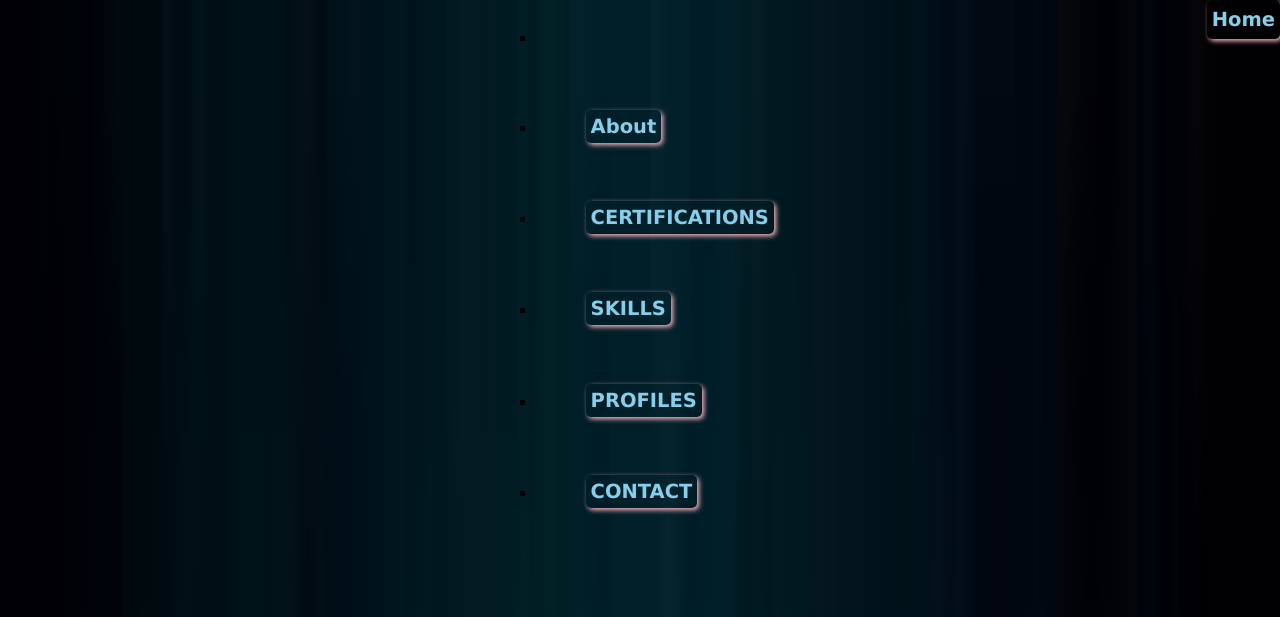
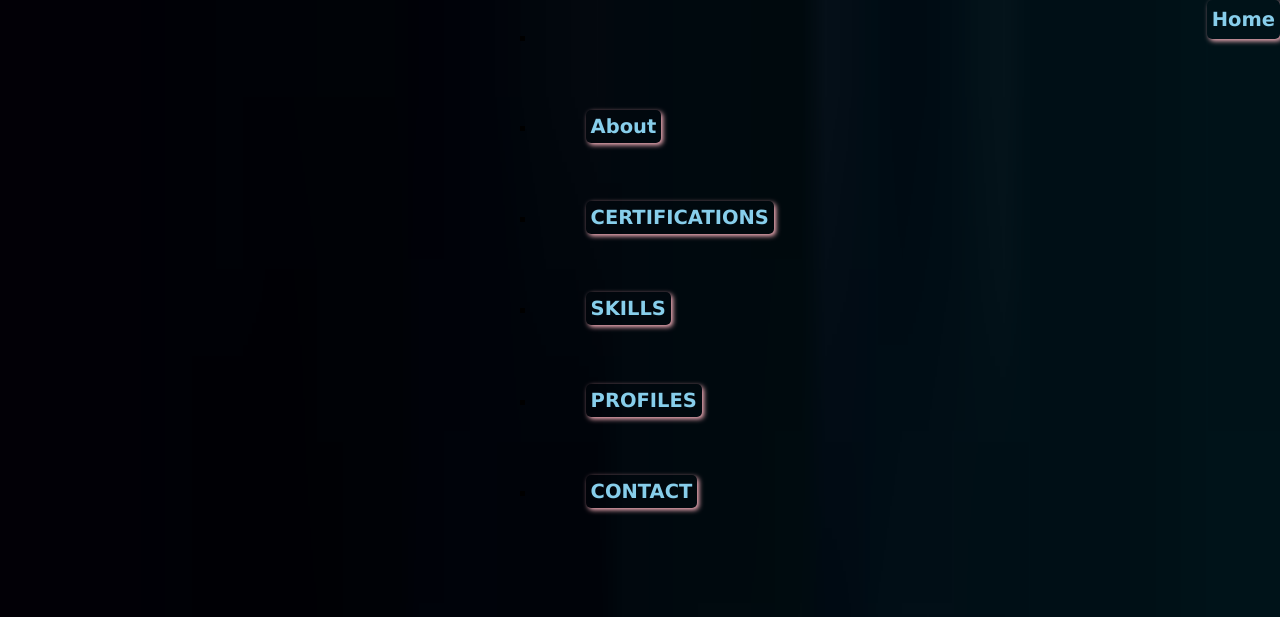
Before and after one commit to Hemalatha021/Hemalatha.github, a plain HTML site: page index.html in a window 1280 px wide. Shown: the top 617 px of the page. Drawn offline with nearby package versions, Linux system fonts and the light colour scheme.

Commit message:
Update css.css

```diff
--- a/css.css
+++ b/css.css
@@ -3,7 +3,7 @@ body{
 
      /* background-color:white;  */
     background-repeat:no-repeat;
-    background-size:100% 500%;
+    background-size:500% 500%;
 }
 #bh1{
     color:#fff;
```
